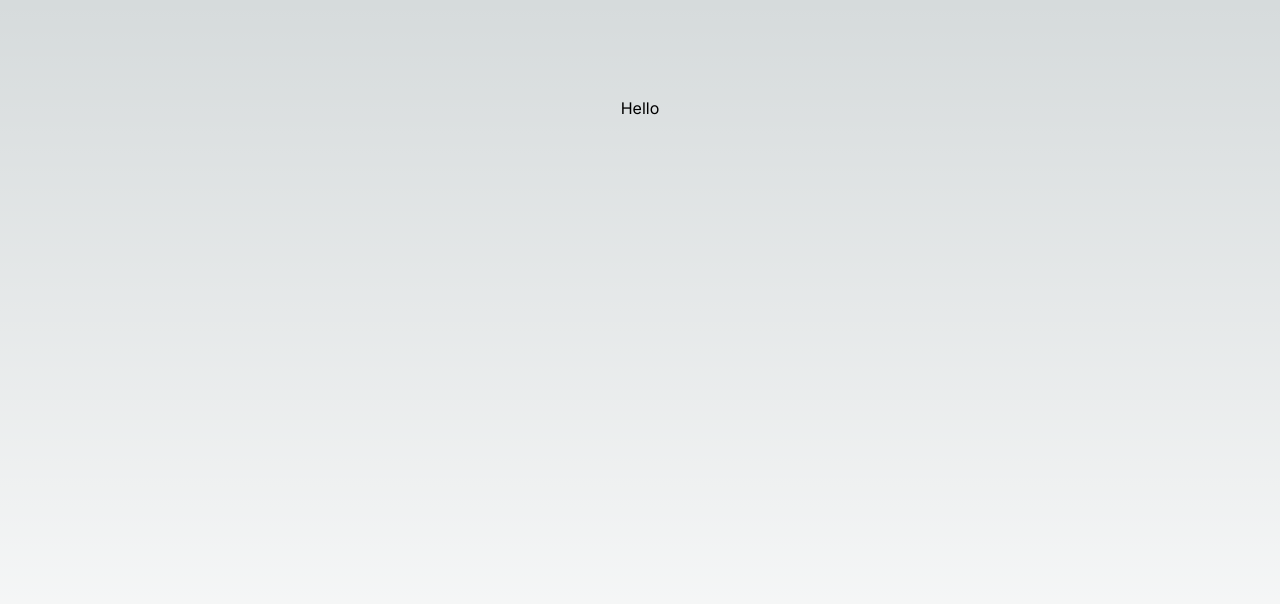
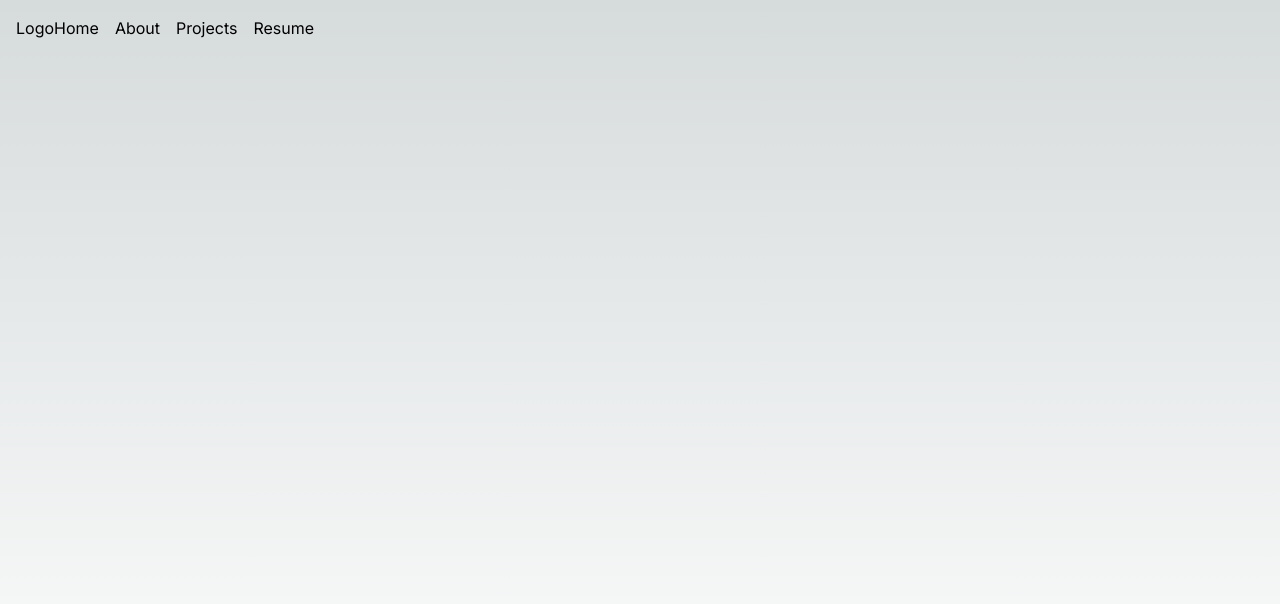
Before and after one commit to Brian121301/Web_Portfolio, a Next.js app in the folder portfolio/: page / in a window 1280 px wide. Shown: the top 604 px of the page. Built offline with nearby package versions, Linux system fonts and the light colour scheme.

Commit message:
Created navBar
- navbar.js was created but still needs to be worked on

```diff
--- a/portfolio/src/app/page.js
+++ b/portfolio/src/app/page.js
@@ -1,10 +1,10 @@
-import Image from "next/image";
+import Navbar from "@/components/Navbar";
 
 export default function Home() {
   return (
-    <main className="flex min-h-screen flex-col items-center justify-between p-24">
-      <div className="flex flex-col items-center">
-        <h1>Hello</h1>
+    <main className="flex min-h-screen">
+      <div>
+        <Navbar />
       </div>
     </main>
   );
--- /dev/null
+++ b/portfolio/src/components/Navbar.js
@@ -0,0 +1,40 @@
+import Link from 'next/link';
+
+const Navbar = () => {
+    return (
+        <nav className='p-4'>
+            <ul className='flex items-center w-full'>
+                <li className='mr-auto'>
+                    <Link href="/">
+                        Logo
+                    </Link>
+                </li>
+                <div className='ml-auto flex space-x-4'>
+                    <li>
+                        <Link href="/">
+                            Home
+                        </Link>
+                    </li>
+                    <li>
+                        <Link href="/about">
+                            About
+                        </Link>
+                    </li>
+                    <li>
+                        <Link href="/projects">
+                            Projects
+                        </Link>
+                    </li>
+                    <li>
+                        <Link href="/resume">
+                            Resume
+                        </Link>
+                    </li>
+                </div>
+
+            </ul>
+        </nav>
+    );
+};
+
+export default Navbar;
```
